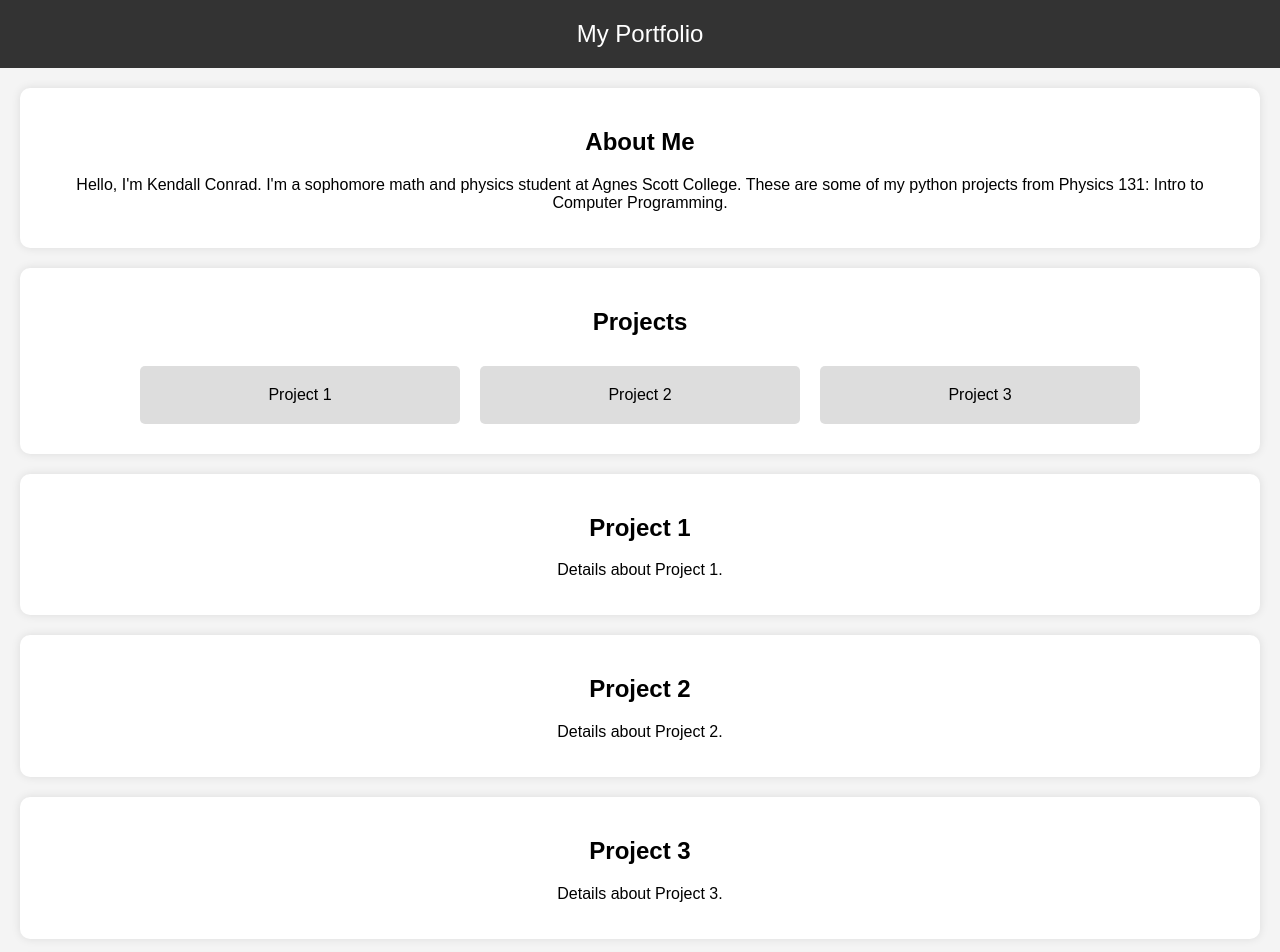
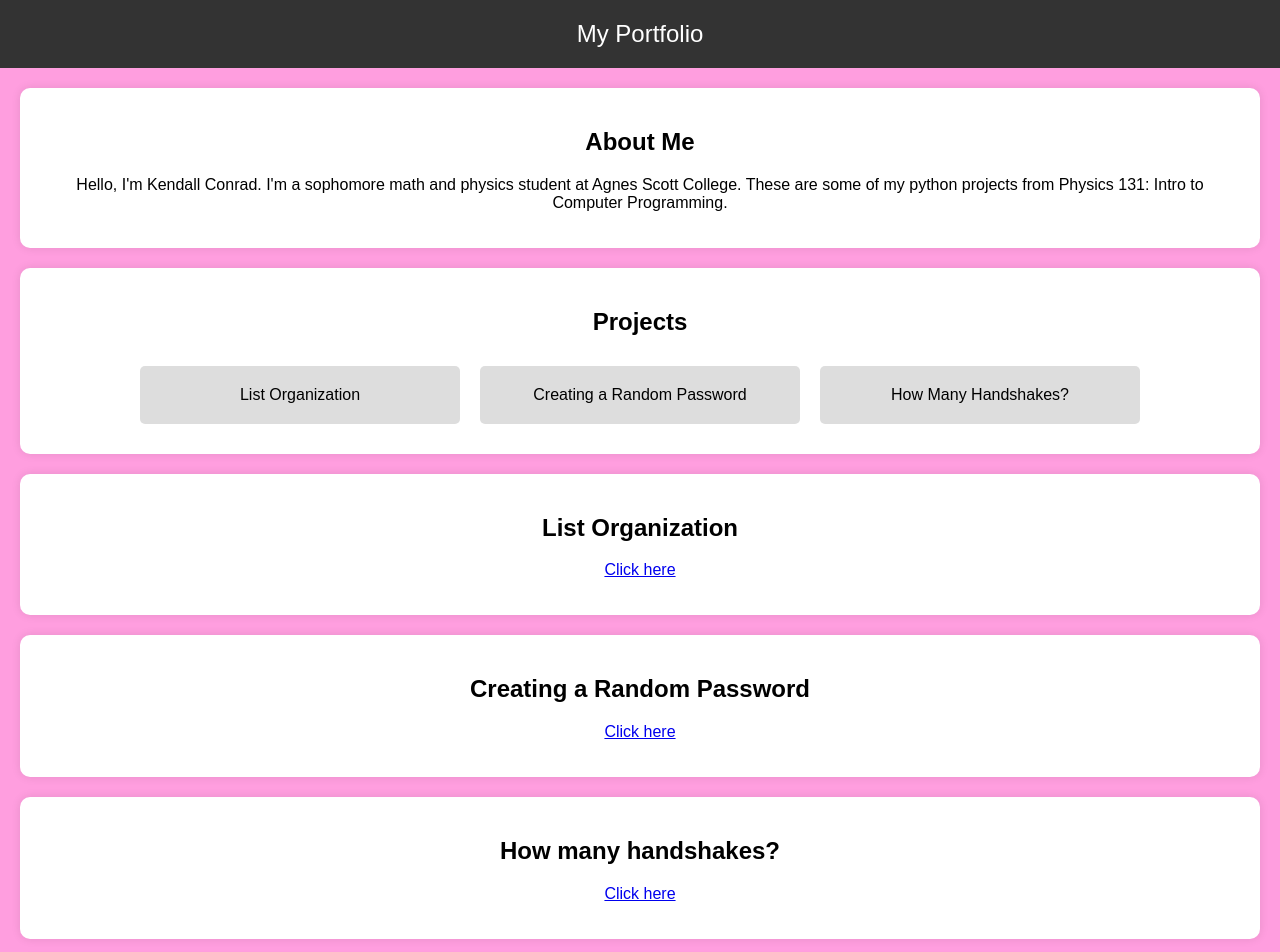
Before and after one commit to kendallconrad/kendallconrad.github.io, a plain HTML site: page index.html in a window 1280 px wide. Shown: the top 952 px of the page. Drawn offline with Linux system fonts and the light colour scheme.

Commit message:
Update index.html

```diff
--- a/index.html
+++ b/index.html
@@ -10,7 +10,7 @@
             margin: 0;
             padding: 0;
             text-align: center;
-            background-color: #f4f4f4;
+            background-color: #ff9edf;
         }
         header {
             background-color: #333;
@@ -54,22 +54,22 @@
     <section>
         <h2>Projects</h2>
         <div class="projects">
-            <div class="project"><a href="#project1">Project 1</a></div>
-            <div class="project"><a href="#project2">Project 2</a></div>
-            <div class="project"><a href="#project3">Project 3</a></div>
+            <div class="project"><a href="#project1">List Organization</a></div>
+            <div class="project"><a href="#project2">Creating a Random Password</a></div>
+            <div class="project"><a href="#project3">How Many Handshakes?</a></div>
         </div>
     </section>
     <section id="project1">
-        <h2>Project 1</h2>
-        <p>Details about Project 1.</p>
+        <h2>List Organization</h2>
+        <p>  <a href="https://trinket.io/python/3d55b3538596">Click here</a> </p>
     </section>
     <section id="project2">
-        <h2>Project 2</h2>
-        <p>Details about Project 2.</p>
+        <h2>Creating a Random Password</h2></h2>
+        <p><a href="https://trinket.io/python/d8e6a7bb57ed">Click here</a></p>
     </section>
     <section id="project3">
-        <h2>Project 3</h2>
-        <p>Details about Project 3.</p>
+        <h2>How many handshakes?</h2>
+        <p><a href="https://trinket.io/python/b86899b4aae0">Click here</a></p>
     </section>
     <section>
         <h2>Contact</h2>
```
